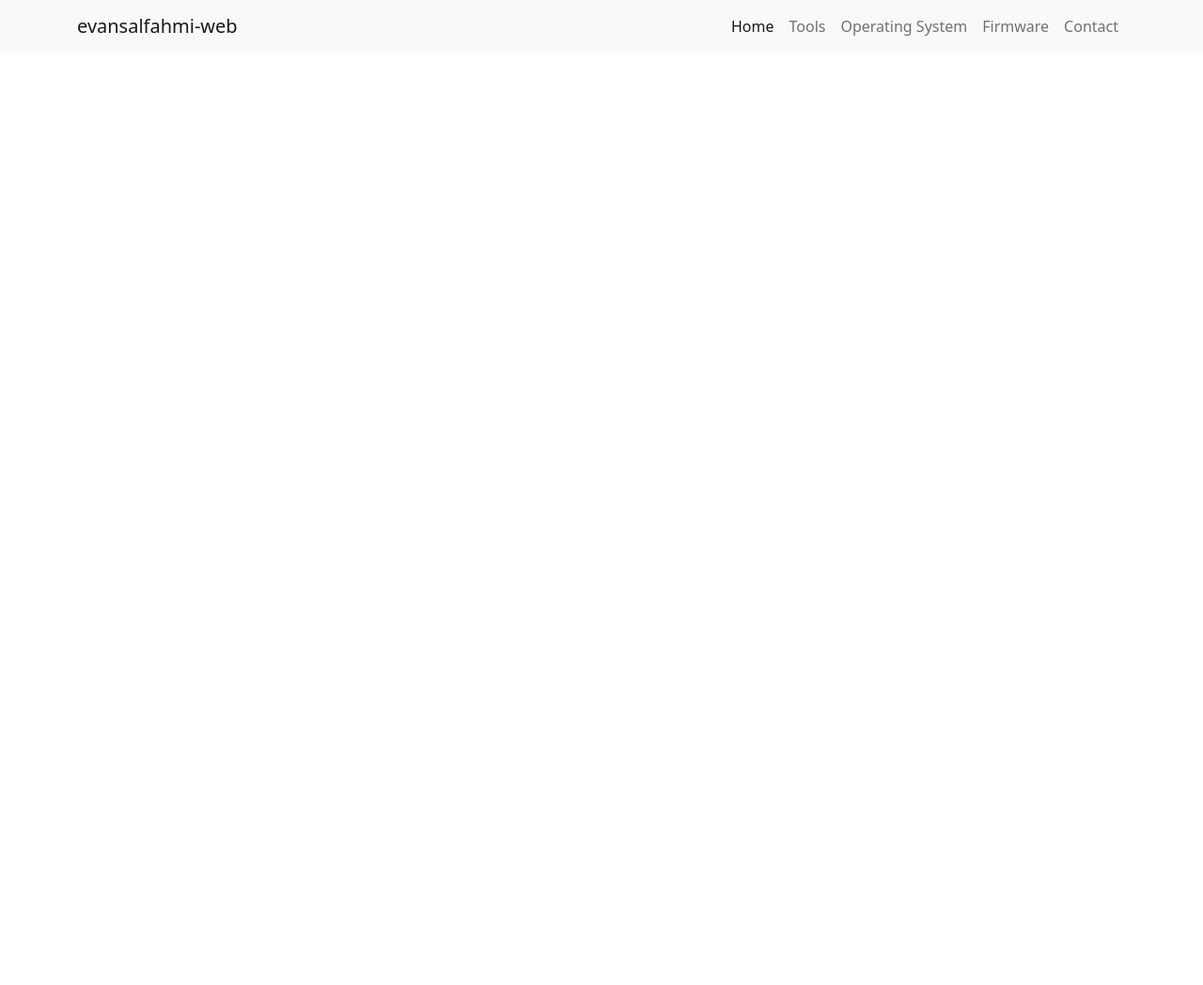
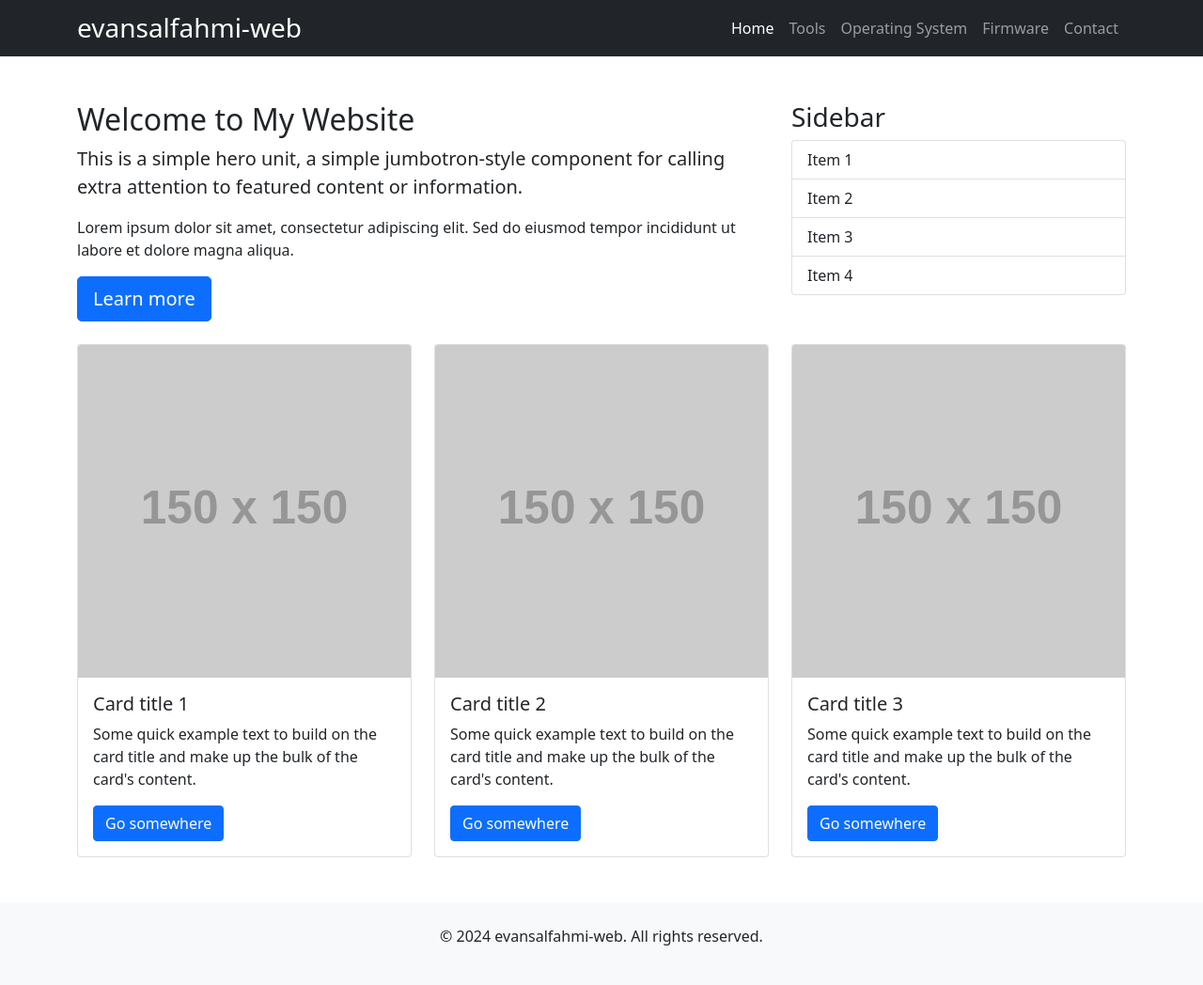
Before and after one commit to evansalfahmi-cloud/local-20240831aug, a plain HTML site: page index.html in a window 1280 px wide. Shown: the whole page at 94% size. Before the commit the page ends 800 px from the top, so only its background shows below. Drawn offline with Linux system fonts and the light colour scheme; placeholder pictures from the web are drawn by us.

Commit message:
perbaikan kerangka

```diff
--- a/index.html
+++ b/index.html
@@ -3,14 +3,14 @@
 <head>
     <meta charset="UTF-8">
     <meta name="viewport" content="width=device-width, initial-scale=1.0">
-    <title>Bootstrap Offline</title>
+    <title>evansalfahmi-web</title>
     <!-- Link ke file CSS Bootstrap -->
     <link rel="stylesheet" href="css/bootstrap.min.css">
 </head>
 <body>
-    <nav class="navbar navbar-expand-lg navbar-light bg-light">
+    <nav class="navbar navbar-expand-lg navbar-dark bg-dark">
         <div class="container">
-            <a class="navbar-brand" href="#">evansalfahmi-web</a>
+            <a class="navbar-brand" href="#"><h1 class="h3 m-0">evansalfahmi-web</h1></a>
             <button class="navbar-toggler" type="button" data-bs-toggle="collapse" data-bs-target="#navbarNav" aria-controls="navbarNav" aria-expanded="false" aria-label="Toggle navigation">
                 <span class="navbar-toggler-icon"></span>
             </button>
@@ -36,6 +36,66 @@
         </div>
     </nav>
 
+     <!-- Main Content -->
+     <div class="container mt-5">
+        <div class="row">
+            <!-- Konten Utama -->
+            <div class="col-lg-8">
+                <h2>Welcome to My Website</h2>
+                <p class="lead">This is a simple hero unit, a simple jumbotron-style component for calling extra attention to featured content or information.</p>
+                <p>Lorem ipsum dolor sit amet, consectetur adipiscing elit. Sed do eiusmod tempor incididunt ut labore et dolore magna aliqua.</p>
+                <a class="btn btn-primary btn-lg" href="#" role="button">Learn more</a>
+            </div>
+            <!-- Sidebar -->
+            <div class="col-lg-4">
+                <h3>Sidebar</h3>
+                <ul class="list-group">
+                    <li class="list-group-item">Item 1</li>
+                    <li class="list-group-item">Item 2</li>
+                    <li class="list-group-item">Item 3</li>
+                    <li class="list-group-item">Item 4</li>
+                </ul>
+            </div>
+        </div>
+        <!-- Row tambahan untuk konten di bawahnya -->
+        <div class="row mt-4">
+            <div class="col-md-4">
+                <div class="card">
+                    <img src="https://via.placeholder.com/150" class="card-img-top" alt="...">
+                    <div class="card-body">
+                        <h5 class="card-title">Card title 1</h5>
+                        <p class="card-text">Some quick example text to build on the card title and make up the bulk of the card's content.</p>
+                        <a href="#" class="btn btn-primary">Go somewhere</a>
+                    </div>
+                </div>
+            </div>
+            <div class="col-md-4">
+                <div class="card">
+                    <img src="https://via.placeholder.com/150" class="card-img-top" alt="...">
+                    <div class="card-body">
+                        <h5 class="card-title">Card title 2</h5>
+                        <p class="card-text">Some quick example text to build on the card title and make up the bulk of the card's content.</p>
+                        <a href="#" class="btn btn-primary">Go somewhere</a>
+                    </div>
+                </div>
+            </div>
+            <div class="col-md-4">
+                <div class="card">
+                    <img src="https://via.placeholder.com/150" class="card-img-top" alt="...">
+                    <div class="card-body">
+                        <h5 class="card-title">Card title 3</h5>
+                        <p class="card-text">Some quick example text to build on the card title and make up the bulk of the card's content.</p>
+                        <a href="#" class="btn btn-primary">Go somewhere</a>
+                    </div>
+                </div>
+            </div>
+        </div>
+    </div>
+
+    <!-- Footer -->
+    <footer class="bg-light text-center py-4 mt-5">
+        <p>&copy; 2024 evansalfahmi-web. All rights reserved.</p>
+    </footer>
     <!-- Link ke file JS Bootstrap -->
     <script src="js/bootstrap.bundle.min.js"></script>
 </body>
```
